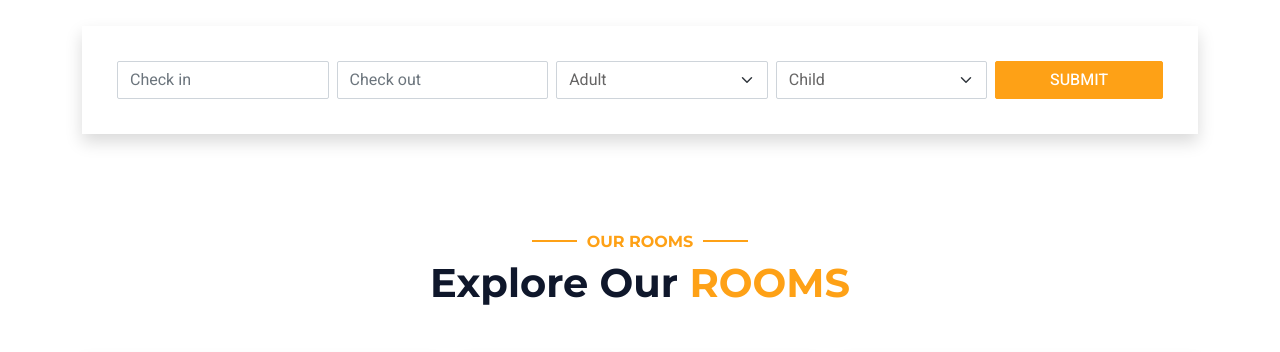
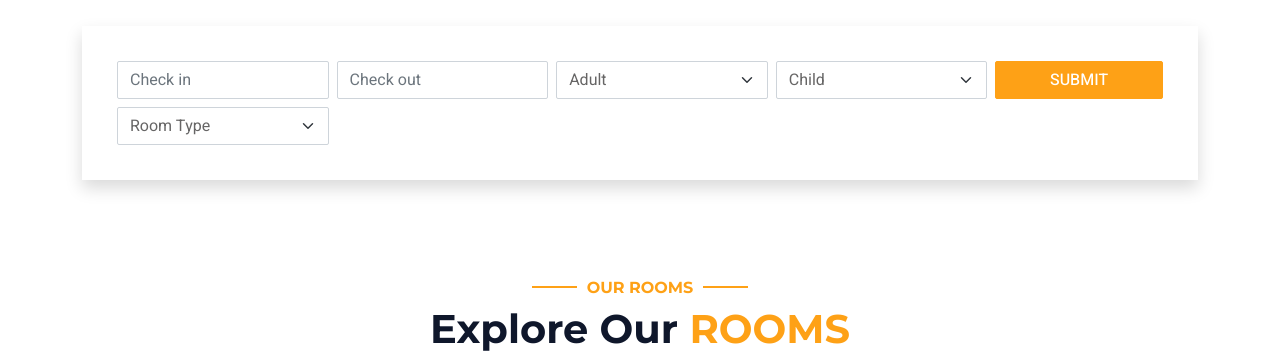
Before and after one commit to gauravexampil/zeststays-1056, a plain HTML site: page room.html in a window 1280 px wide. Shown: the part 373-725 px from the top of the page. Drawn offline with nearby package versions, Linux system fonts and the light colour scheme; grey boxes are pictures that could not be loaded.

Commit message:
Banner page

```diff
--- a/room.html
+++ b/room.html
@@ -154,6 +154,14 @@
                                         <option value="1">Child 1</option>
                                         <option value="2">Child 2</option>
                                         <option value="3">Child 3</option>
+                                    </select>
+                                </div>
+                                <div class="col-md-3">
+                                    <select class="form-select">
+                                        <option selected>Room Type</option>
+                                        <option value="1">Single</option>
+                                        <option value="2">Double</option>
+                                        <option value="3">4 Bed</option>
                                     </select>
                                 </div>
                             </div>
```
Also changed, not shown: index.html (+1 -1 lines).
